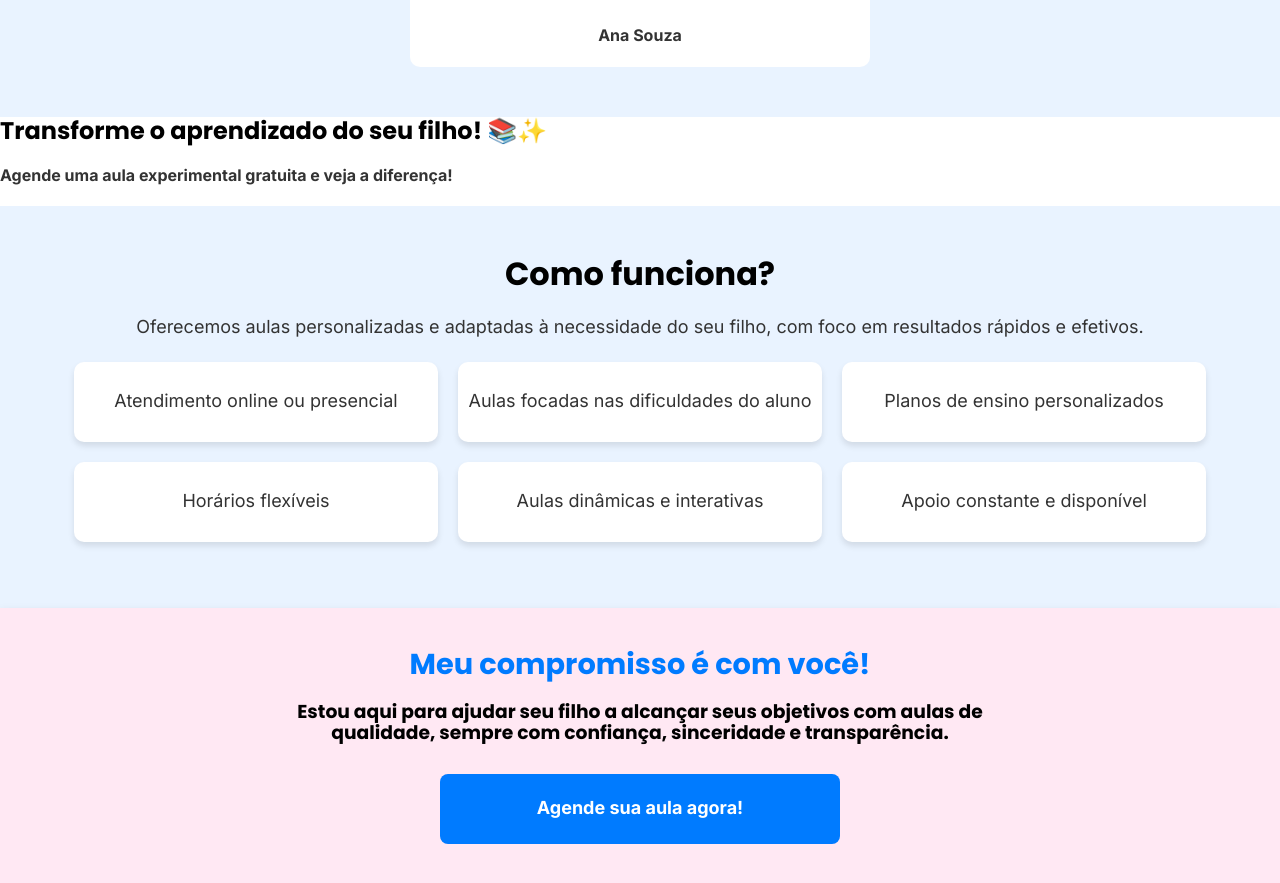
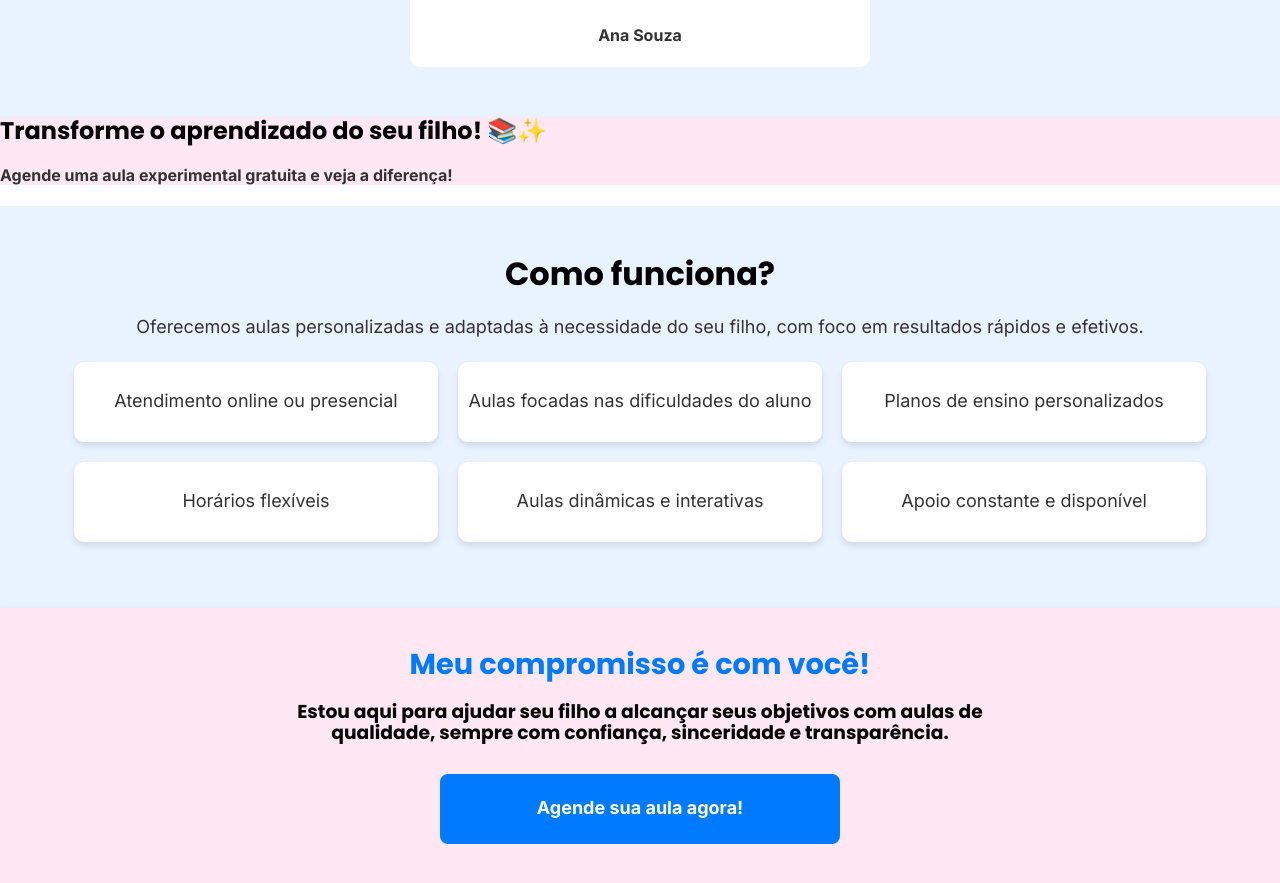
Before and after one commit to Israel-ops-cmd/prof-helo, a React (Vite) app: page / in a window 1280 px wide. Shown: the part 1222-2105 px from the top of the page. Built offline with nearby package versions, Linux system fonts and the light colour scheme.

Commit message:
erro de sintaxe

```diff
--- a/src/components/Action/Action.css
+++ b/src/components/Action/Action.css
@@ -1,4 +1,4 @@
-#principal {
+.principal {
     background-color: #ffe8f3;
 
 }
```
